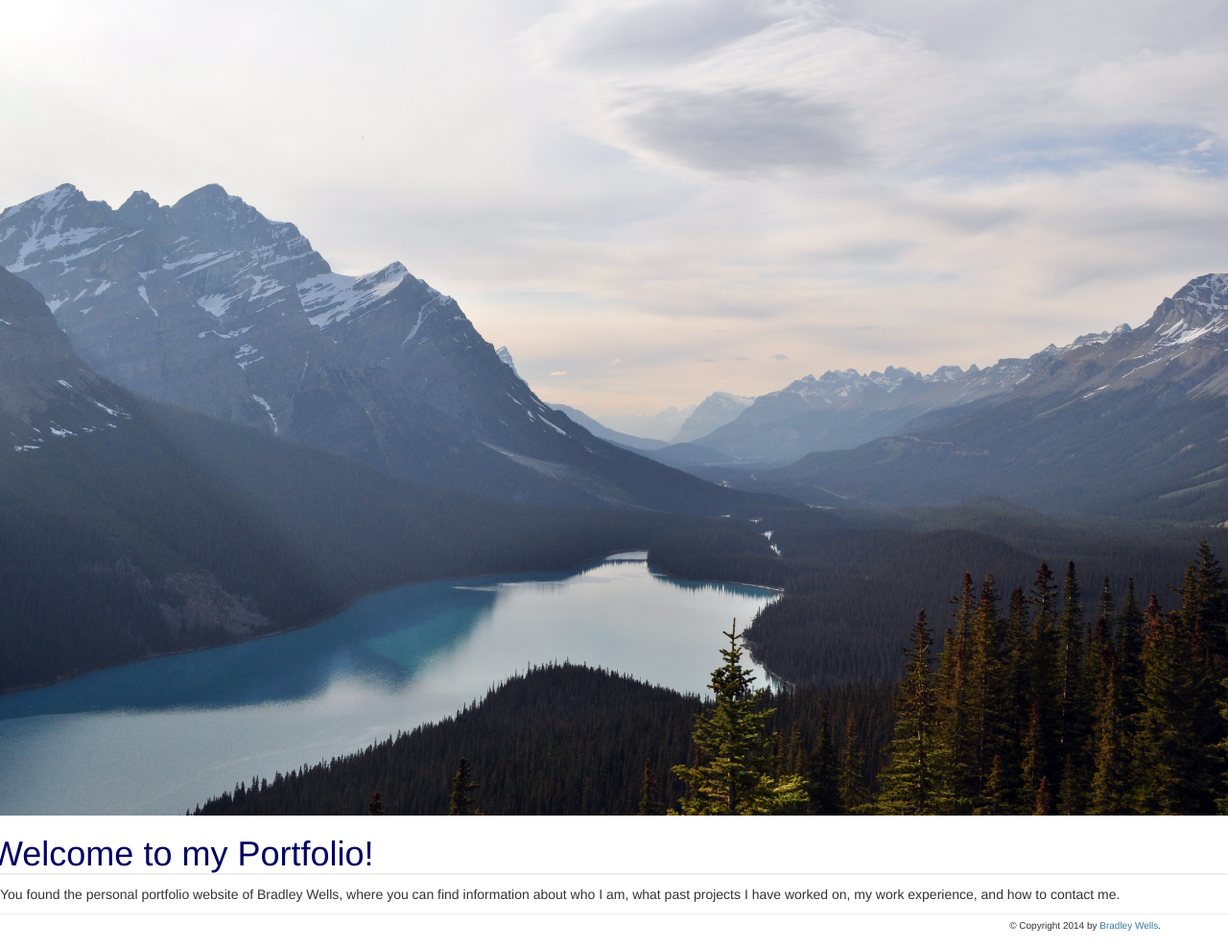
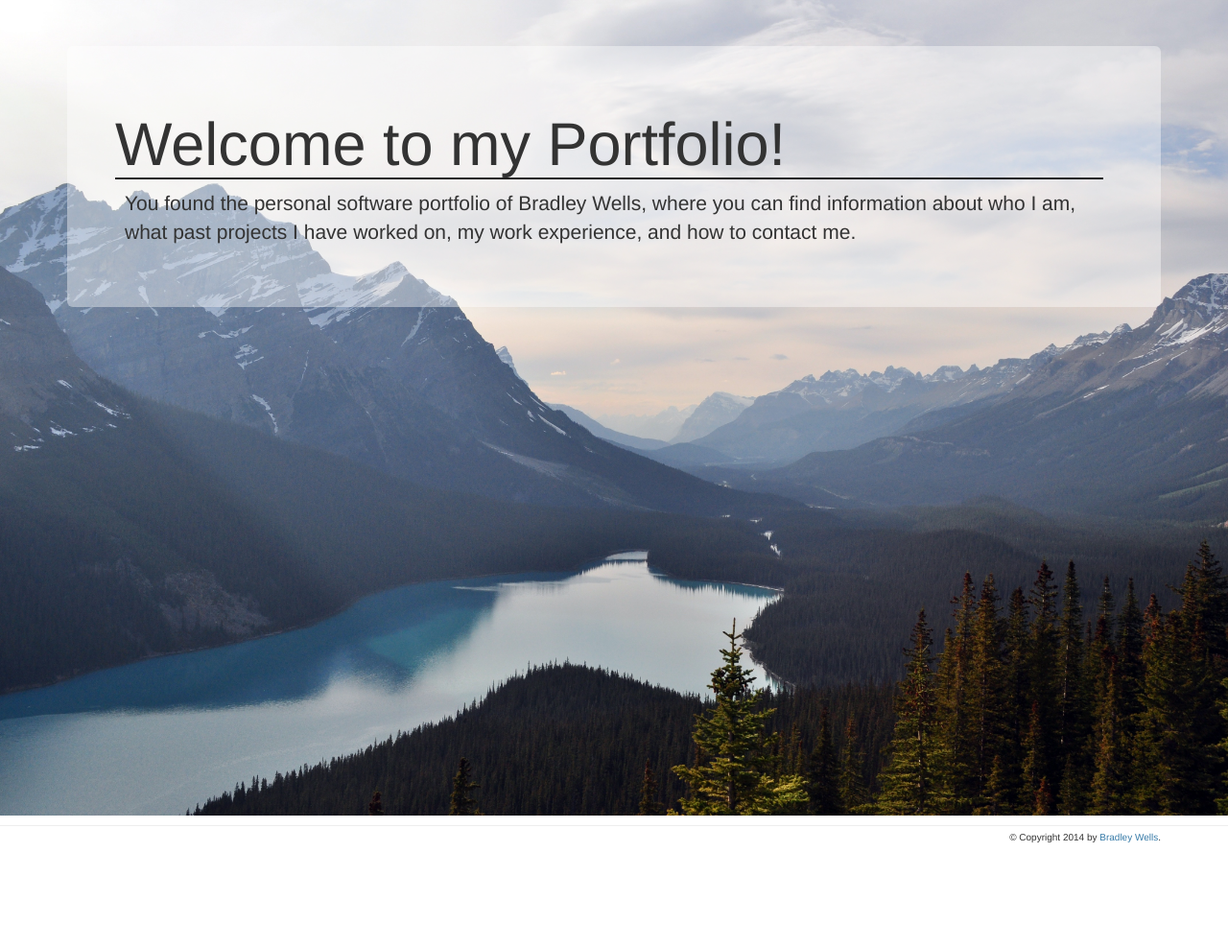
Before and after one commit to BradWells/App_Engine_app, a Flask app: page / in a window 1280 px wide. Shown: the part 52-1039 px from the top of the page at 96% size. After the commit the page ends 930 px from the top, so only its background shows below. Run offline with Flask 2, Linux system fonts and the light colour scheme; some libraries are stand-ins or nearby versions.

Commit message:
Style of home landing

```diff
--- a/flask_portfolio/src/static/style.css
+++ b/flask_portfolio/src/static/style.css
@@ -11,3 +11,17 @@ h2              { border-bottom: 1px solid #ddd; }
 .navbar {
     margin-bottom: 0px;
 }
+.landing-text-box {
+    position: absolute;
+    top: 100px;
+    left: 0;
+    width: 100%;
+}
+
+.jumbotron {
+    background-color: rgba(255,255,255,0.4);
+}
+
+.jumbotron h1 {
+    border-bottom: 2px solid #222222;
+}
--- a/flask_portfolio/src/templates/home.html
+++ b/flask_portfolio/src/templates/home.html
@@ -2,8 +2,15 @@
 {% block content %}
     <!-- home.html -->
     <div>
-        <img class="resize" src="Mountain_Landscape.jpg">
+        <!-- image from https://unsplash.com/ -->
+        <img class="resize" src="Landing_Image.jpg">
     </div>
-    <h1>Welcome to my Portfolio!</h1>
-    <p>You found the personal portfolio website of Bradley Wells, where you can find information about who I am, what past projects I have worked on, my work experience, and how to contact me.</p>
+    <div class="landing-text-box">
+        <div class="container">
+            <div class="jumbotron">
+                <h1>Welcome to my Portfolio!</h1>
+                    <p>You found the personal software portfolio of Bradley Wells, where you can find information about who I am, what past projects I have worked on, my work experience, and how to contact me.</p>
+            </div>
+        </div>
+    </div>
 {% endblock %}
```
Also changed, not shown: flask_portfolio/src/static/Landing_Image.jpg (renamed from flask_portfolio/src/static/Mountain_Landscape.jpg).
